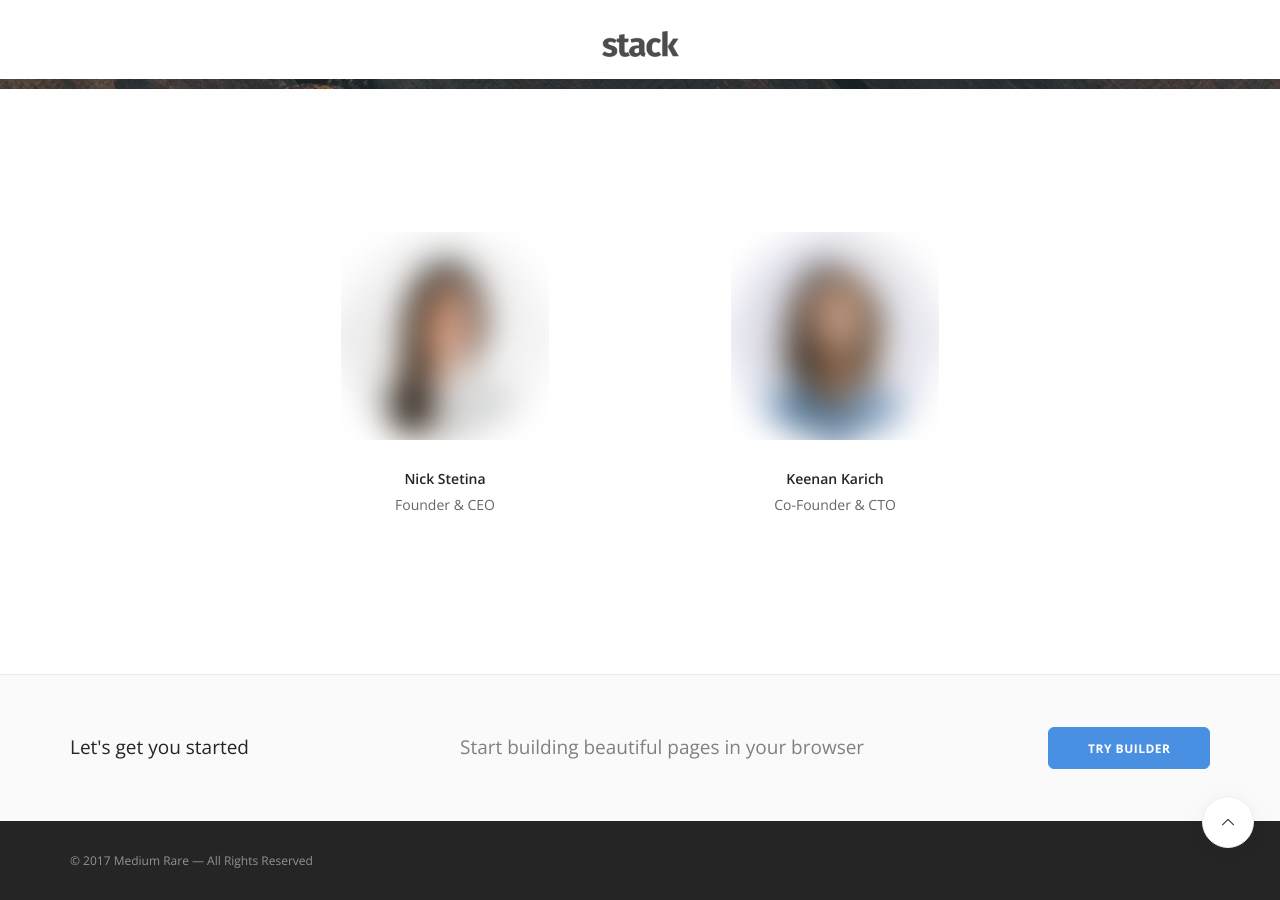
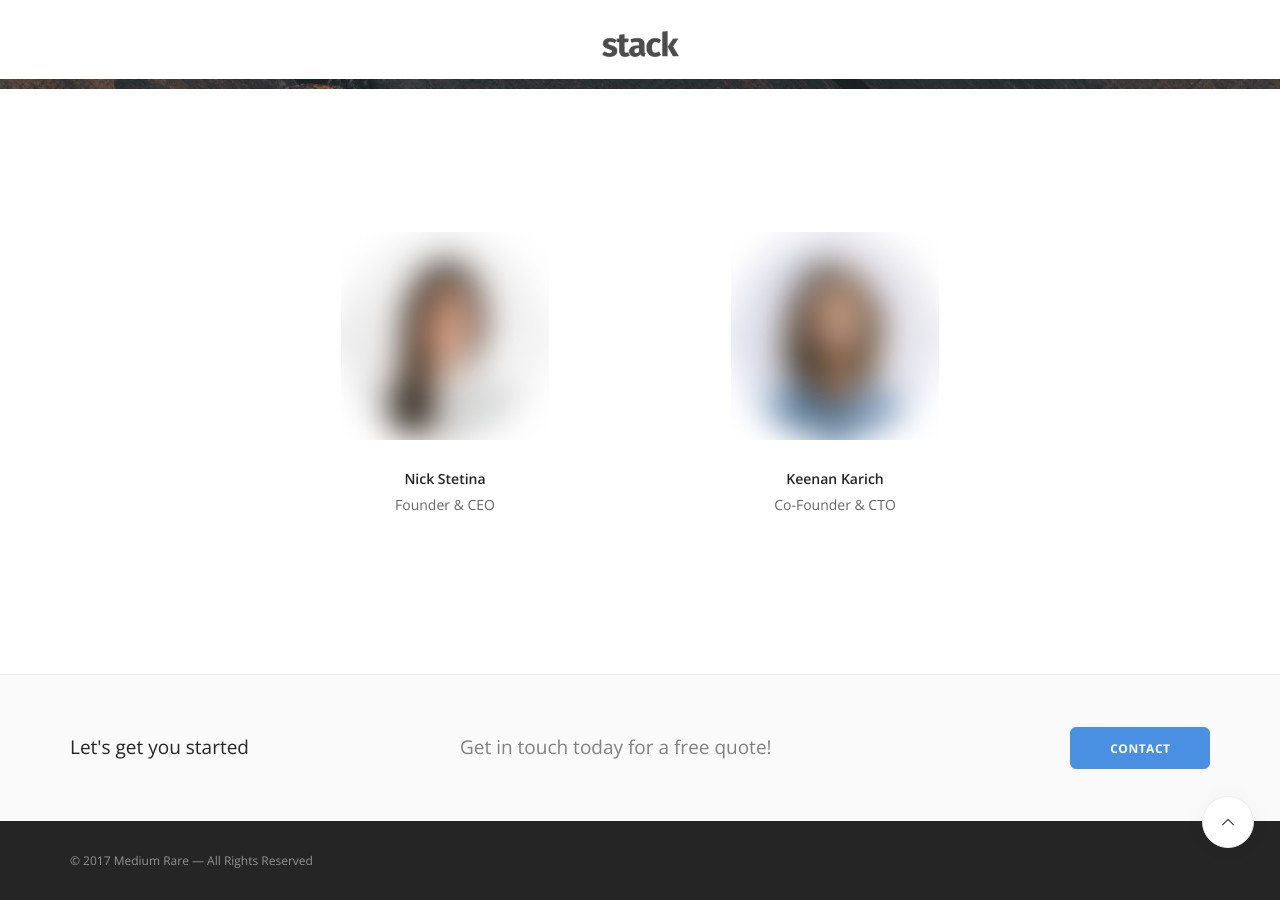
Before and after one commit to WoollyAlly/WoollyAllyTest, a Jekyll site: the page built from index.html, in a window 1280 px wide and 900 px high, scrolled down 2216 px. Built offline with Jekyll 4.4.1, drawn with Linux system fonts in a browser that asks for light colours; some web fonts are replaced.

Commit message:
Updated '_includes/footer.html' via CloudCannon

```diff
--- a/_includes/footer.html
+++ b/_includes/footer.html
@@ -8,13 +8,13 @@
                 </div>
                 <div class="col-sm-5">
                     <p class="lead">
-                                                    Start building beautiful pages in your browser
+                        Get in touch today for a free quote!
                     </p>
                 </div>
                 <div class="col-sm-3 text-right text-center-xs">
                     <a class="btn btn--primary type--uppercase" href="#">
                         <span class="btn__text">
-                                                        Try Builder
+                            Contact
                         </span>
                     </a>
                 </div>
```
Lines whose indentation alone changed are shown as unchanged.
